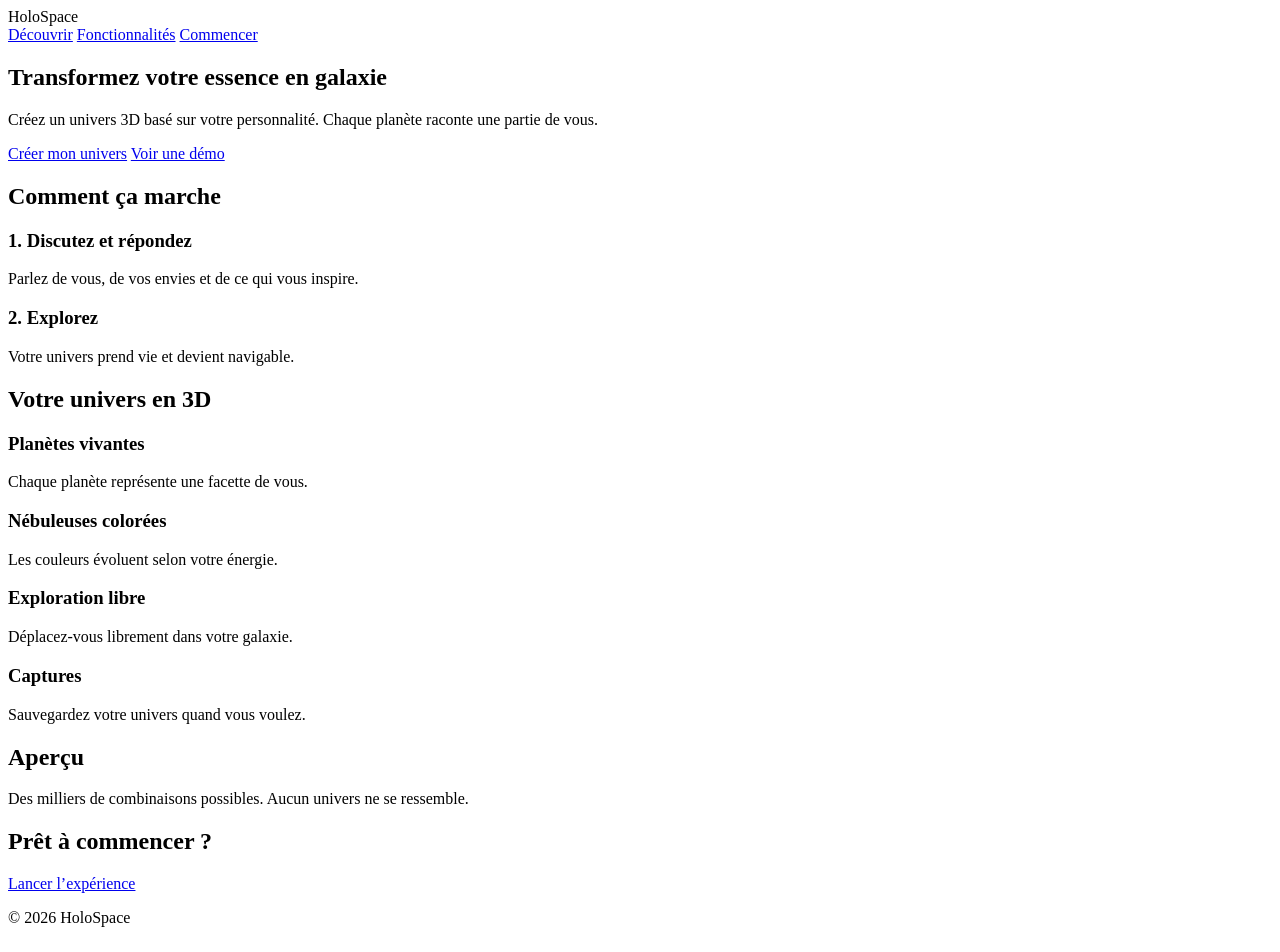
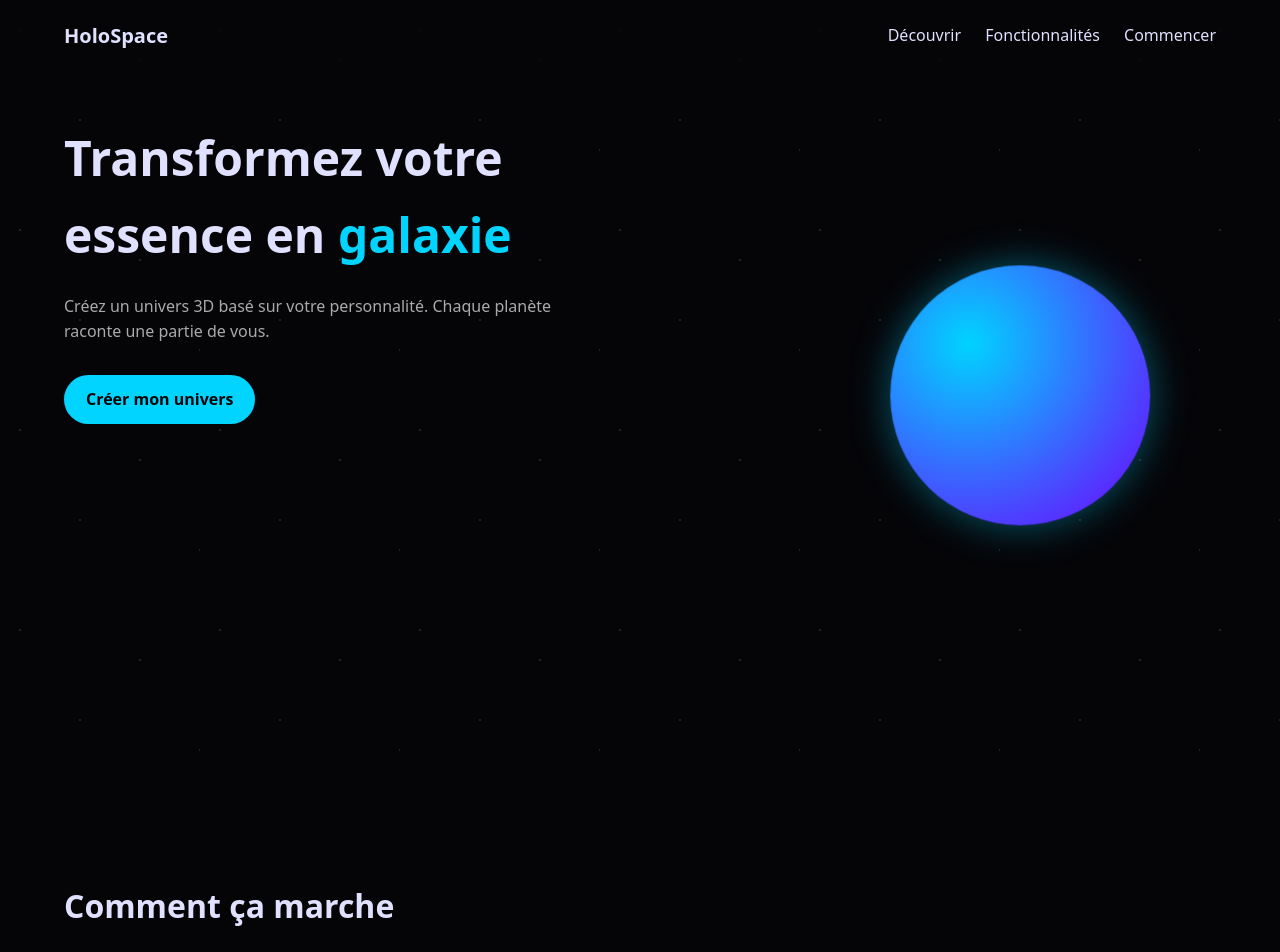
Before and after one commit to Vikkett/HoloSpace, a website: page src/html/index.html in a window 1280 px wide. Shown: the top 952 px of the page. Drawn offline with Linux system fonts and the light colour scheme.

Commit message:
feat: (j'ai oublié de push...) le prototype avec le design de page main + page de login

```diff
--- a/src/css/style.css
+++ b/src/css/style.css
@@ -0,0 +1,295 @@
+body {
+    /* fond sombre pour l’ambiance spatiale */
+    background: #050508;
+    /* couleur de texte claire pour le contraste */
+    color: #e0e0ff;
+    /* police du text */
+    font-family: system-ui, Arial, sans-serif;
+    /* line-height pour améliorer la lisibilité */
+    line-height: 1.6;
+    /* empêche le scroll horizontal accidentel */
+    overflow-x: hidden;
+}
+
+* {
+    /* supprime les marges et paddings par défaut */
+    margin: 0;
+    padding: 0;
+    /* garantit un calcul de taille plus prévisible */
+    box-sizing: border-box;
+}
+nav {
+    /* barre de navigation fixée en haut */
+    position: fixed;
+    top: 0;
+    /* prend toute la largeur */
+    width: 100%;
+    /* espace intérieur */
+    padding: 20px 5%;
+    /* alignement horizontal */
+    display: flex;
+    justify-content: space-between;
+    align-items: center;
+    /* fond légèrement transparent */
+    background: rgba(5, 5, 8, 0.8);
+    /* reste au-dessus du reste */
+    z-index: 10;
+}
+
+.logo {
+    /* taille du texte du logo */
+    font-size: 20px;
+    /* logo plus visible */
+    font-weight: bold;
+}
+
+.links a {
+    /* espace entre les liens */
+    margin-left: 20px;
+    /* enlève le soulignement */
+    text-decoration: none;
+    /* couleur du texte */
+    color: #e0e0ff;
+}
+
+.links a:hover {
+    /* couleur au survol */
+    color: #00d4ff;
+}
+
+.gal {
+    /* hauteur minimum écran */
+    min-height: 100vh;
+    /* padding avec place pour la nav */
+    padding: 120px 5% 60px;
+    /* permet le positionnement absolu des enfants */
+    position: relative;
+    /* cache ce qui dépasse */
+    overflow: hidden;
+}
+
+.gal::before {
+    /* pseudo-élément pour les étoiles */
+    content: "";
+    position: absolute;
+    /* couvre toute la section */
+    inset: 0;
+    /* étoiles créées avec des gradients */
+    background:
+        radial-gradient(1px 1px at 20px 30px, #fff, transparent),
+        radial-gradient(1px 1px at 80px 120px, #fff, transparent),
+        radial-gradient(1px 1px at 140px 60px, #fff, transparent),
+        radial-gradient(1px 1px at 200px 150px, #fff, transparent);
+    /* répétition du motif */
+    background-size: 200px 200px;
+    /* étoiles discrètes */
+    opacity: 0.5;
+    /* animation légère */
+    animation: stars 5s ease-in-out infinite;
+    /* pas cliquable */
+    pointer-events: none;
+}
+
+.gal h1 {
+    /* gros titre */
+    font-size: 3rem;
+    /* limite la largeur */
+    max-width: 600px;
+}
+
+.gal h1 span {
+    /* couleur accent */
+    color: #00d4ff;
+}
+
+.gal p {
+    /* largeur du texte */
+    max-width: 500px;
+    /* espace autour */
+    margin: 20px 0 30px;
+    /* texte plus doux */
+    color: #aaa;
+}
+
+.actions a {
+    /* bouton cliquable */
+    display: inline-block;
+    /* espace entre boutons */
+    margin-right: 15px;
+    /* padding intérieur */
+    padding: 12px 22px;
+    /* coins arrondis */
+    border-radius: 25px;
+    /* enlève le style lien */
+    text-decoration: none;
+    /* couleur principale */
+    background: #00d4ff;
+    /* couleur du texte */
+    color: #050508;
+    /* texte un peu plus épais */
+    font-weight: 600;
+}
+
+.actions a.secondary {
+    /* bouton secondaire */
+    background: transparent;
+    /* contour visible */
+    border: 1px solid #00d4ff;
+    /* texte coloré */
+    color: #00d4ff;
+}
+
+.planet {
+    /* taille de la planète */
+    width: 260px;
+    height: 260px;
+    /* forme ronde */
+    border-radius: 50%;
+    /* dégradé pour effet volume */
+    background: radial-gradient(circle at 30% 30%, #00d4ff, #7000ff);
+    /* position libre */
+    position: absolute;
+    /* placement à droite */
+    right: 10%;
+    /* centré verticalement */
+    top: 50%;
+    /* animation de flottement */
+    animation: float 6s ease-in-out infinite;
+    /* lumière autour */
+    box-shadow: 0 0 40px rgba(0, 212, 255, 0.4);
+}
+
+@keyframes float {
+    /* position de départ */
+    0%   { transform: translateY(-50%) translateX(0); }
+    /* monte légèrement */
+    40%  { transform: translateY(-56%) translateX(6px); }
+    /* redescend un peu */
+    70%  { transform: translateY(-53%) translateX(-3px); }
+    /* revient à la position initiale */
+    100% { transform: translateY(-50%) translateX(0); }
+}
+
+section {
+    /* espace entre sections */
+    padding: 80px 5%;
+}
+
+section h2 {
+    /* titre de section */
+    font-size: 2rem;
+    /* espace sous le titre */
+    margin-bottom: 40px;
+}
+
+.steps {
+    /* affichage horizontal */
+    display: flex;
+    /* espace entre cartes */
+    gap: 30px;
+    /* retour à la ligne si besoin */
+    flex-wrap: wrap;
+}
+
+.steps div {
+    /* largeur max */
+    max-width: 260px;
+    /* fond léger */
+    background: rgba(255,255,255,0.05);
+    /* espace intérieur */
+    padding: 20px;
+    /* coins arrondis */
+    border-radius: 12px;
+}
+
+.features {
+    /* grille responsive */
+    display: grid;
+    /* colonnes adaptatives */
+    grid-template-columns: repeat(auto-fit, minmax(220px, 1fr));
+    /* espace entre éléments */
+    gap: 25px;
+}
+
+.features div {
+    /* fond discret */
+    background: rgba(255,255,255,0.04);
+    /* padding */
+    padding: 20px;
+    /* arrondi */
+    border-radius: 12px;
+}
+
+.act {
+    /* section finale centrée */
+    text-align: center;
+    /* fond différent */
+    background: #0a0a12;
+}
+
+.act a {
+    /* bouton principal */
+    display: inline-block;
+    /* espace au-dessus */
+    margin-top: 20px;
+    /* taille du bouton */
+    padding: 14px 30px;
+    /* couleur vive */
+    background: #00d4ff;
+    /* texte sombre */
+    color: #050508;
+    /* pas de soulignement */
+    text-decoration: none;
+    /* arrondi */
+    border-radius: 30px;
+    /* texte en gras */
+    font-weight: bold;
+}
+
+footer {
+    /* pied de page centré */
+    text-align: center;
+    /* espace intérieur */
+    padding: 30px;
+    /* couleur discrète */
+    color: #777;
+    /* petite taille */
+    font-size: 14px;
+}
+
+@keyframes stars {
+    /* étoiles peu visibles */
+    0%   { opacity: 0.4; }
+    /* étoiles plus visibles */
+    50%  { opacity: 0.7; }
+    /* retour à normal */
+    100% { opacity: 0.4; }
+}
+
+@media (max-width: 768px) {
+
+    .hero h1 {
+        /* titre plus petit sur mobile */
+        font-size: 2.2rem;
+    }
+
+    .planet {
+        /* planète sous le texte */
+        position: static;
+        /* centrée */
+        margin: 40px auto 0;
+        /* annule le transform */
+        transform: none;
+        /* animation mobile */
+        animation: float-mobile 6s ease-in-out infinite;
+    }
+
+    @keyframes float-mobile {
+        /* position normale */
+        0%   { transform: translateY(0); }
+        /* monte légèrement */
+        50%  { transform: translateY(-15px); }
+        /* redescend */
+        100% { transform: translateY(0); }
+    }
+}
--- a/src/html/index.html
+++ b/src/html/index.html
@@ -41,8 +41,6 @@
         <div class="actions">
             <!-- Lien principal incitant l’utilisateur à passer à l’action -->
             <a href="login.html">Créer mon univers</a>
-            <!-- Lien secondaire permettant de découvrir le projet sans s’inscrire -->
-            <a href="#demo" class="secondary">Voir une démo</a>
         </div>
         <!-- Élément purement décoratif représentant une planète animée en CSS -->
         <div class="planet"></div>
@@ -97,18 +95,9 @@
             </div>
         </div>
     </section>
-    <!-- Section de démonstration -->
-    <section id="demo" class="demo">
-        <!-- Titre de la section démo -->
-        <h2>Aperçu</h2>
-        <!-- Texte rassurant sur l’unicité de l’expérience -->
-        <p>
-            Des milliers de combinaisons possibles.
-            Aucun univers ne se ressemble.
-        </p>
-    </section>
+
     <!-- Section finale servant d’appel à l’action -->
-    <section class="cta">
+    <section class="act">
         <!-- Message incitant l’utilisateur à démarrer -->
         <h2>Prêt à commencer ?</h2>
         <!-- Lien final vers la page de lancement -->
```
Also changed, not shown: src/html/login.html (+30 -0 lines), README.md, src/css/login.css (added).
